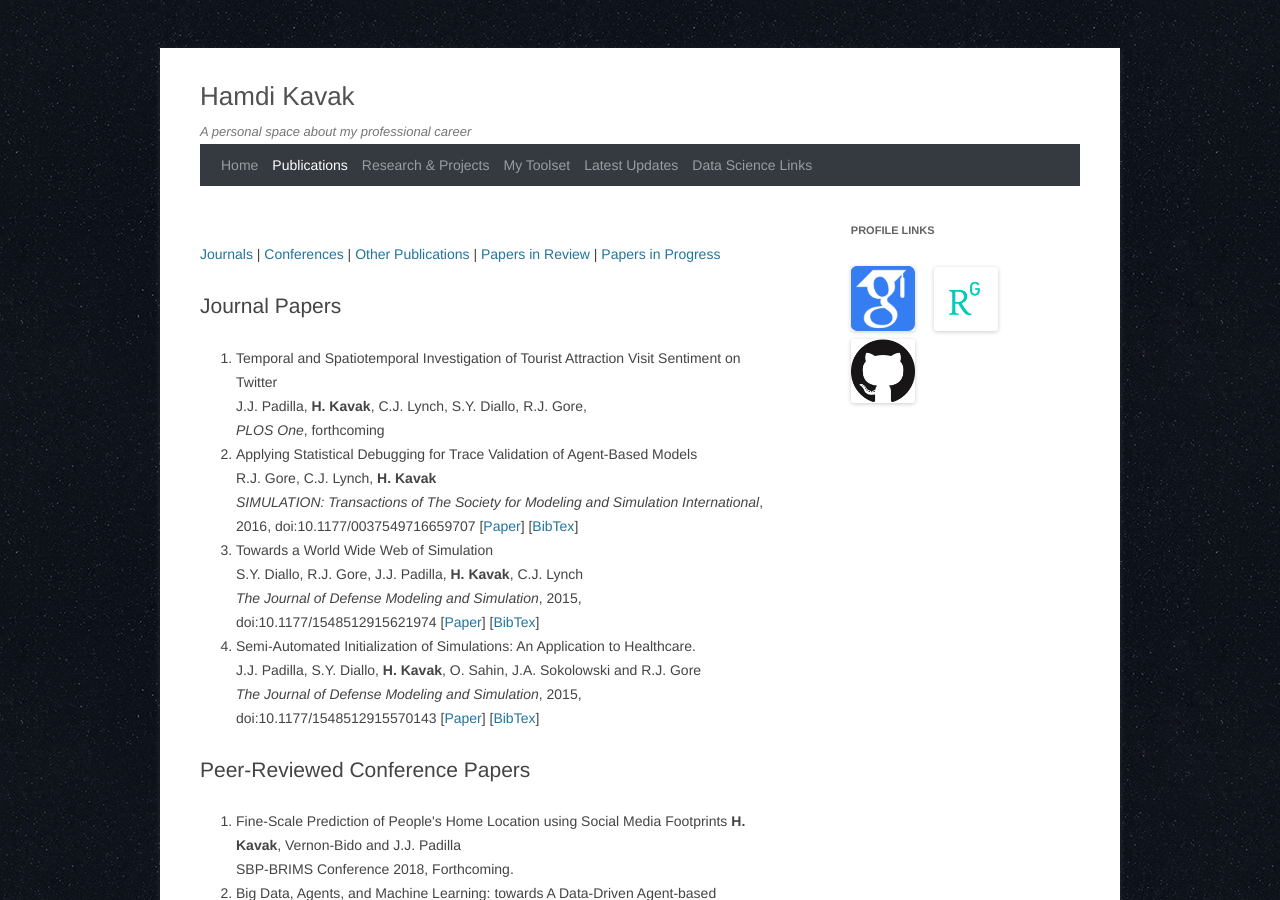
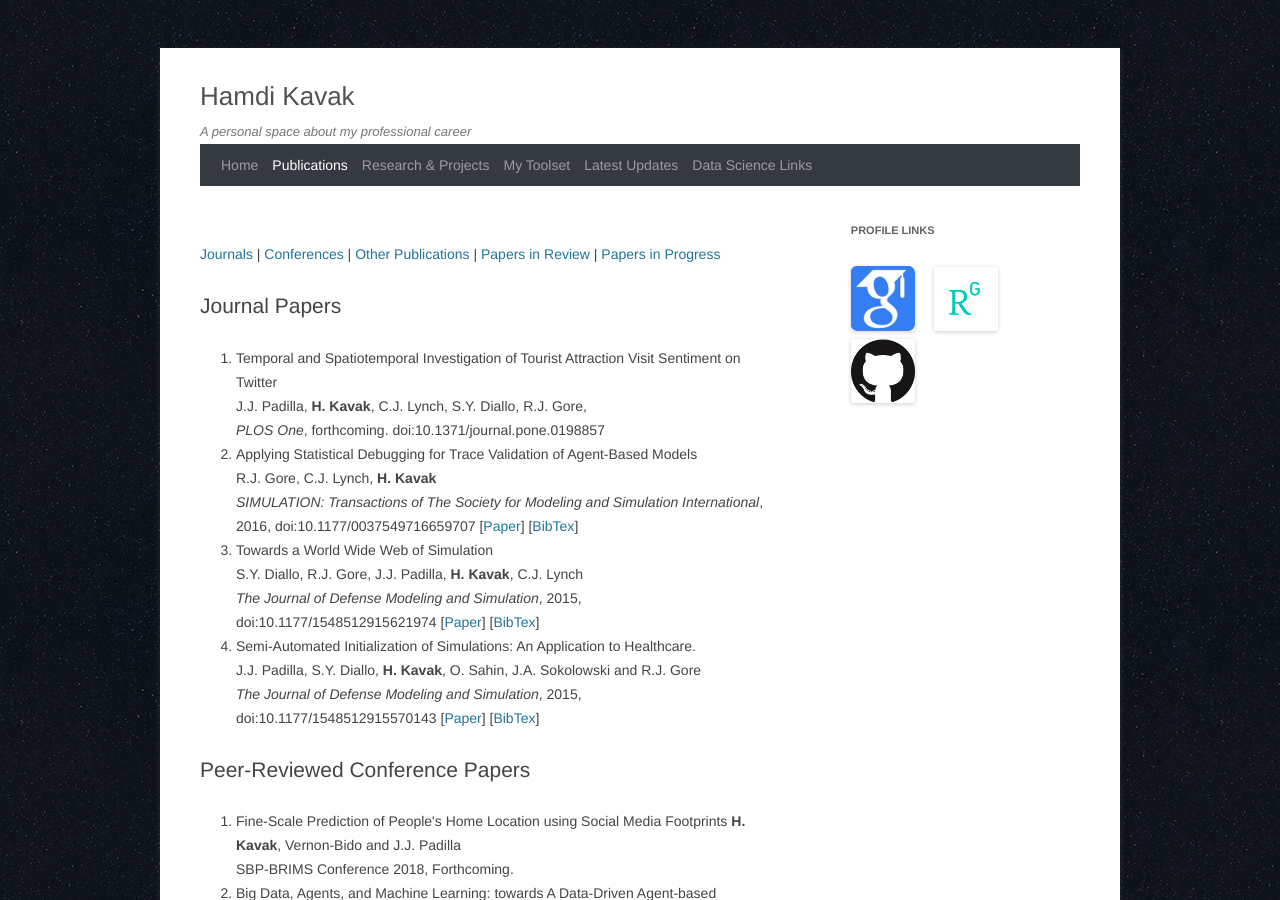
Before and after one commit to hamdikavak/hamdikavak.github.io, a Jekyll site: the page built from publications/index.html, in a window 1280 px wide and 900 px high. Built offline with Jekyll 4.4.1, drawn with Linux system fonts in a browser that asks for light colours; nearby versions of some CDN libraries.

Commit message:
PLOS ONE paper DOI number added.

```diff
--- a/publications/index.html
+++ b/publications/index.html
@@ -12,7 +12,7 @@ current_page_publications: active
 	<li>
 	    Temporal and Spatiotemporal Investigation of Tourist Attraction Visit Sentiment on Twitter<br />
 	    J.J. Padilla, <strong>H. Kavak</strong>, C.J. Lynch, S.Y. Diallo, R.J. Gore, <br />
-	    <em>PLOS One</em>, forthcoming
+	    <em>PLOS One</em>, forthcoming. doi:10.1371/journal.pone.0198857
   </li>
   <li>
     Applying Statistical Debugging for Trace Validation of Agent-Based Models<br />
```
